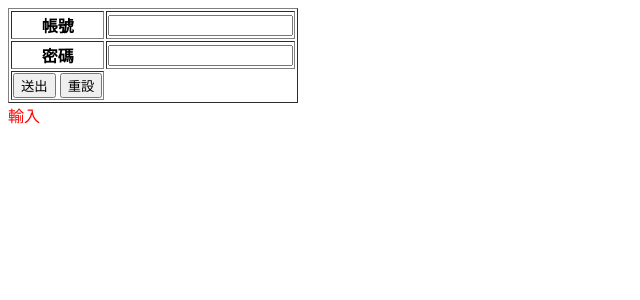
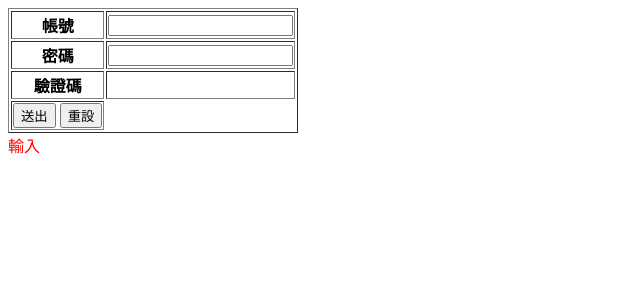
Before and after one commit to D1074181058/bran-vue, a Django app: page /login/ in a window 1280 px wide. Shown: the top 300 px of the page, without its empty margins (0-640 px from the left). Run offline with Django 3.2, Linux system fonts and the light colour scheme.

Commit message:
驗證碼

```diff
--- a/firstproject/settings.py
+++ b/firstproject/settings.py
@@ -37,6 +37,7 @@
     'django.contrib.sessions',
     'django.contrib.messages',
     'django.contrib.staticfiles',
+    'captcha',
     'myapp'
 ]
 
--- a/firstproject/urls.py
+++ b/firstproject/urls.py
@@ -15,7 +15,7 @@
 """
 from django.contrib import admin
 from django.urls import path
-from django.conf.urls import url
+from django.conf.urls import url,include
 from myapp import views
 
 
@@ -32,6 +32,7 @@
 
     url(r'^signup/',views.signup),
     url(r'^login/',views.login),
+    url(r'^captcha/',include('captcha.urls')),
     url(r'^logout/',views.logout),
 
     #url(r'^login1/$',views.login1),
--- a/myapp/form.py
+++ b/myapp/form.py
@@ -1,11 +1,11 @@
 from django import forms
+from captcha.fields import CaptchaField
 
 
 class signupform(forms.Form):
     Name = forms.CharField(max_length=10, initial='',widget=forms.TextInput(attrs={'placeholder': '吳宗翰'}))
     account = forms.CharField(max_length=20,initial='',)
     password = forms.CharField(max_length=20,initial='',widget=forms.PasswordInput)
-
     email = forms.EmailField(max_length=100, required=False,initial='')
     date = forms.DateField(required=False,widget=forms.TextInput(attrs={'placeholder': 'YYYY-MM-DD'}))
     phone = forms.CharField(max_length=10, required=False,initial='')
@@ -15,3 +15,4 @@
 class loginform(forms.Form):
     account = forms.CharField(max_length=20, initial='')
     password = forms.CharField(max_length=20, initial='',widget=forms.PasswordInput)
+    captcha = CaptchaField()
--- a/templates/login.html
+++ b/templates/login.html
@@ -21,6 +21,9 @@
               <th>密碼</th><td>{{ inform.password }}</td>
           </tr>
           <tr>
+              <th>驗證碼</th><td>{{ inform.captcha }}</td>
+          </tr>
+          <tr>
               <th align="center"><input type="submit" name="button" id="button" value="送出">
               <input type="reset" name="button2" id="button2" value="重設"></th>
           </tr>
```
Also changed, not shown: db.sqlite3.
